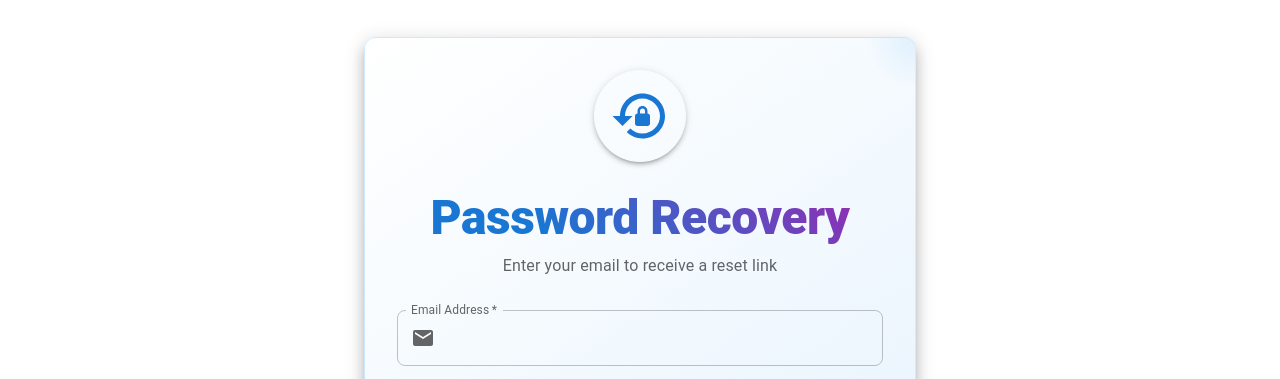
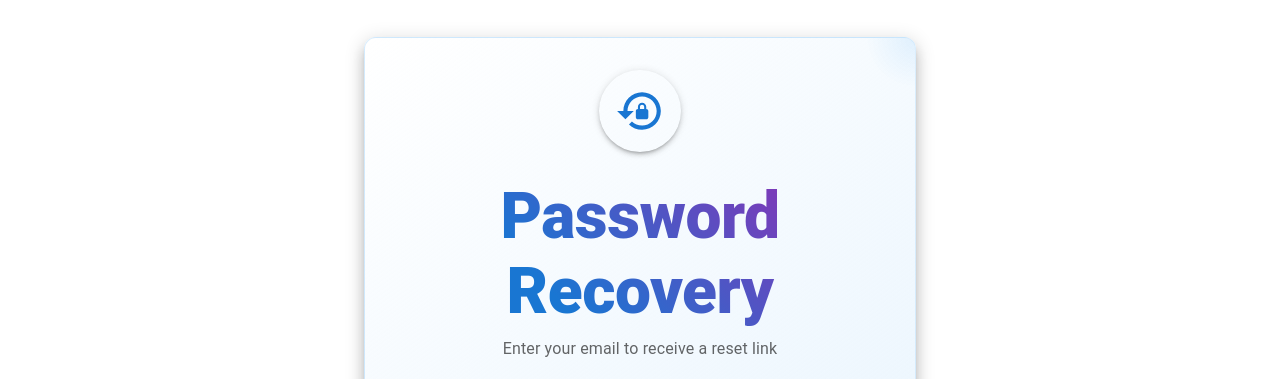
Before and after one commit to Induranga-kawishwara/FYP_Project, a React (Create React App) app in the folder front_end/: page /forgot-password in a window 1280 px wide. Shown: the part 131-510 px from the top of the page. Built offline with nearby package versions, Linux system fonts and the light colour scheme; no server answers.

Commit message:
font size change

```diff
--- a/front_end/src/components/pages/ForgotPassword/ForgotPassword.jsx
+++ b/front_end/src/components/pages/ForgotPassword/ForgotPassword.jsx
@@ -82,18 +82,19 @@ function ForgotPassword() {
         <Box sx={{ textAlign: "center", mb: 4 }}>
           <LockReset
             sx={{
-              fontSize: 60,
               color: "primary.main",
               bgcolor: "primary.lighter",
               p: 2,
               borderRadius: "50%",
               boxShadow: 3,
               mb: 3,
+              fontSize: { xs: 30, sm: 40, md: 50 },
             }}
           />
           <Typography
             variant="h3"
             sx={{
+              fontSize: { xs: "2rem", sm: "3rem", md: "4rem" },
               fontWeight: 800,
               letterSpacing: "-0.5px",
               background: `linear-gradient(45deg, ${theme.palette.primary.main} 30%, ${theme.palette.secondary.main} 100%)`,
--- a/front_end/src/components/pages/LoginPage/Login.jsx
+++ b/front_end/src/components/pages/LoginPage/Login.jsx
@@ -155,7 +155,7 @@ function Login() {
                 position: "absolute",
                 right: { xs: -12, md: -20 },
                 bottom: { xs: -12, md: -10 },
-                fontSize: { xs: 20, md: 30 },
+                fontSize: { xs: 30, sm: 40, md: 50 },
                 color: theme.palette.secondary.main,
               }}
             />
@@ -169,7 +169,7 @@ function Login() {
               background: `linear-gradient(45deg, ${theme.palette.primary.main} 30%, ${theme.palette.secondary.main} 90%)`,
               WebkitBackgroundClip: "text",
               WebkitTextFillColor: "transparent",
-              fontSize: { xs: "1.5rem", md: "2.5rem" },
+              fontSize: { xs: "2rem", sm: "3rem", md: "4rem" },
               textAlign: "center",
             }}
           >
--- a/front_end/src/components/pages/Signup/Signup.jsx
+++ b/front_end/src/components/pages/Signup/Signup.jsx
@@ -198,7 +198,7 @@ function Signup() {
               WebkitBackgroundClip: "text",
               WebkitTextFillColor: "transparent",
               textAlign: "center",
-              fontSize: { xs: "1.8rem", md: "2.5rem" },
+              fontSize: { xs: "2rem", sm: "3rem", md: "4rem" },
             }}
           >
             Join ShopFinder
```
